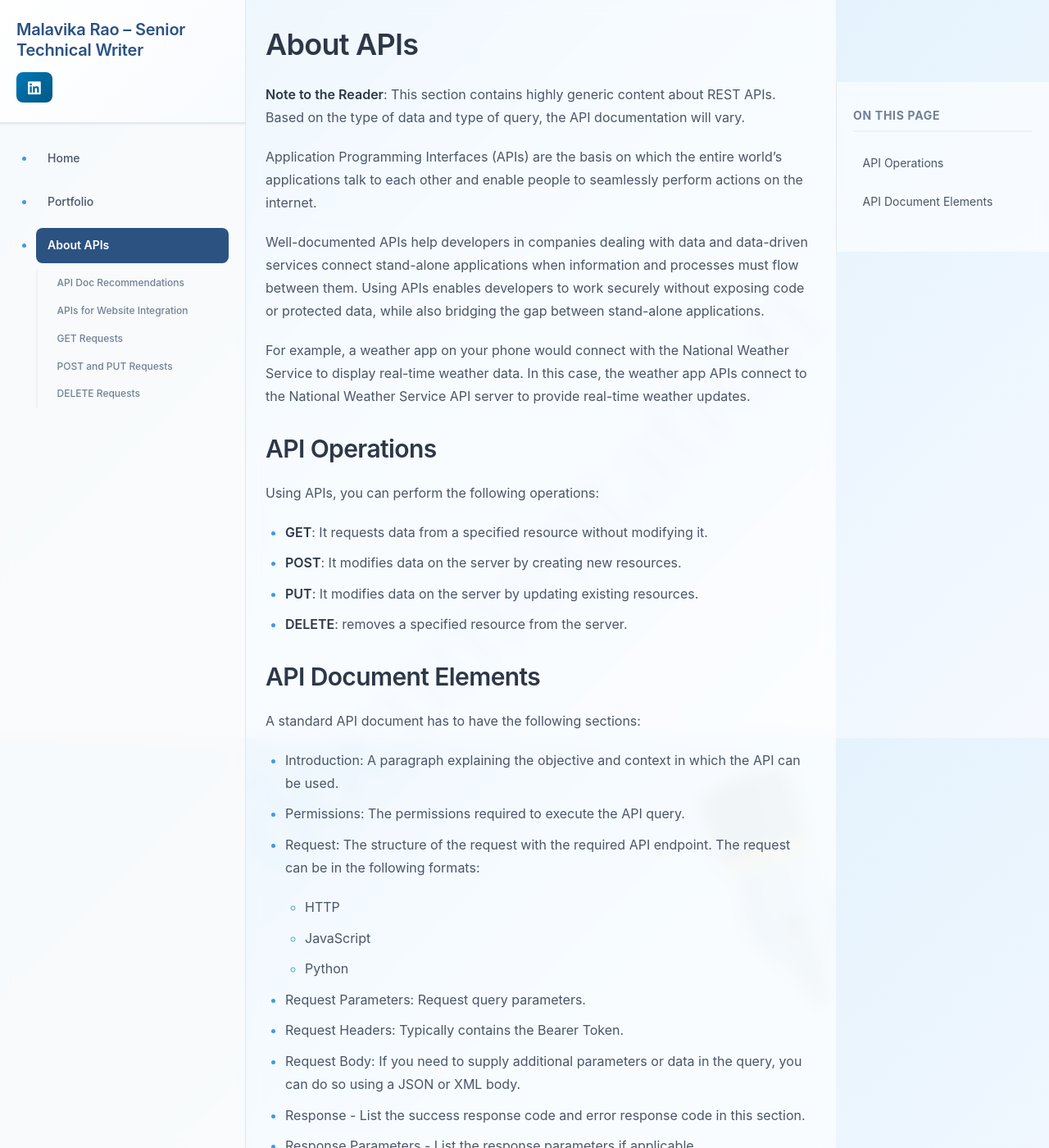
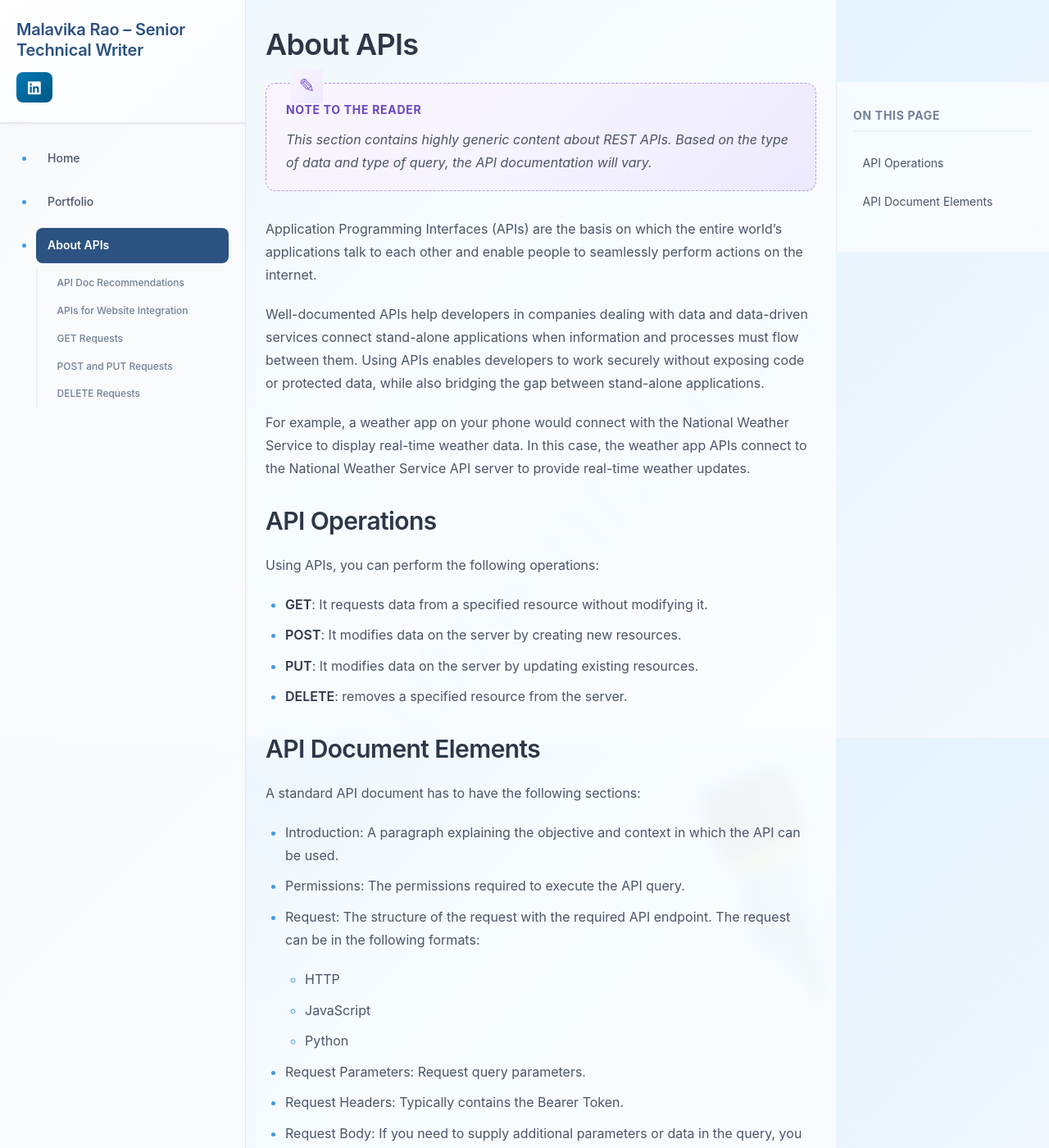
Before and after one commit to msraofolio/msraofolio.github.io, a Jekyll site: the page built from docs/case-studies/api-about.md, in a window 1280 px wide and 1400 px high. Shown: the whole window at 82% size. Built offline with Jekyll 4.4.1, drawn with Linux system fonts in a browser that asks for light colours.

Commit message:
Feb15_3rdChange

```diff
--- a/docs/assets/css/style.css
+++ b/docs/assets/css/style.css
@@ -336,6 +336,49 @@ blockquote {
 .warning p:last-child,
 .important p:last-child,
 .caution p:last-child {
+  margin-bottom: 0;
+}
+
+/* ========================================
+   Reader Note (Editorial Callout)
+   ======================================== */
+
+.reader-note {
+  position: relative;
+  padding: var(--space-lg) var(--space-xl);
+  margin: var(--space-xl) 0 var(--space-2xl) 0;
+  background: linear-gradient(135deg, #faf5ff 0%, #f5f3ff 50%, #ede9fe 100%);
+  border: 1px dashed #b794f4;
+  border-radius: var(--radius-lg);
+  color: var(--color-text-light);
+  font-style: italic;
+  line-height: var(--line-height-relaxed);
+}
+
+.reader-note::before {
+  content: '\270E';
+  position: absolute;
+  top: -0.75em;
+  left: 1.25em;
+  font-size: 1.5rem;
+  font-style: normal;
+  background: linear-gradient(135deg, #faf5ff 0%, #ede9fe 100%);
+  padding: 0 var(--space-sm);
+  color: #805ad5;
+}
+
+.reader-note strong:first-child {
+  display: block;
+  margin-bottom: var(--space-sm);
+  font-style: normal;
+  font-size: var(--font-size-sm);
+  font-weight: 700;
+  text-transform: uppercase;
+  letter-spacing: 0.05em;
+  color: #6b46c1;
+}
+
+.reader-note p:last-child {
   margin-bottom: 0;
 }
 
--- a/docs/case-studies/api-about.md
+++ b/docs/case-studies/api-about.md
@@ -5,7 +5,10 @@ title: About APIs
 
 # About APIs
 
-**Note to the Reader**: This section contains highly generic content about REST APIs. Based on the type of data and type of query, the API documentation will vary.
+<div class="reader-note">
+<strong>Note to the Reader</strong>
+This section contains highly generic content about REST APIs. Based on the type of data and type of query, the API documentation will vary.
+</div>
 
 Application Programming Interfaces (APIs) are the basis on which the entire world’s applications talk to each other and enable people to seamlessly perform actions on the internet.
 
```
Also changed, not shown: docs/syntax-cheatsheet.md (+17 -0 lines).
